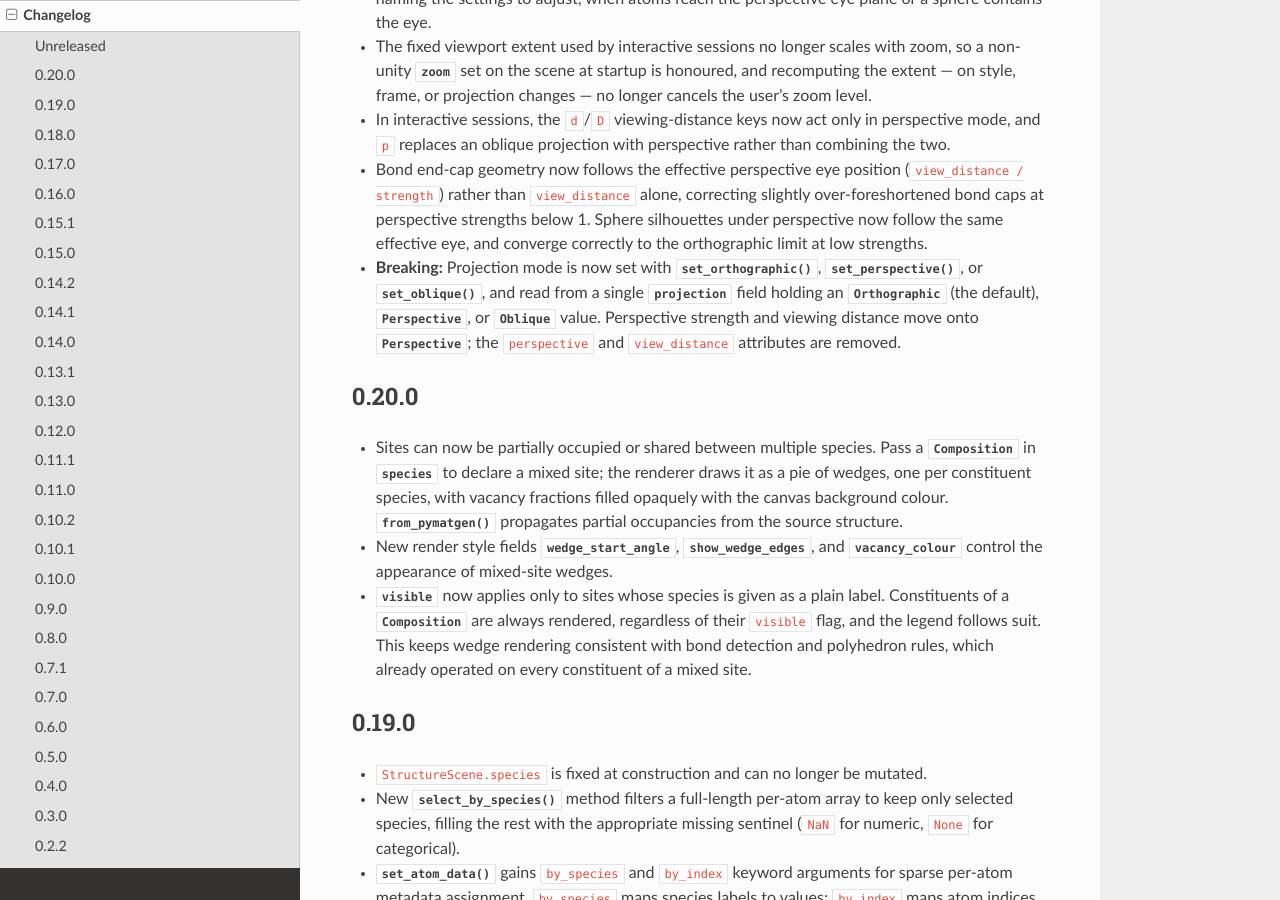
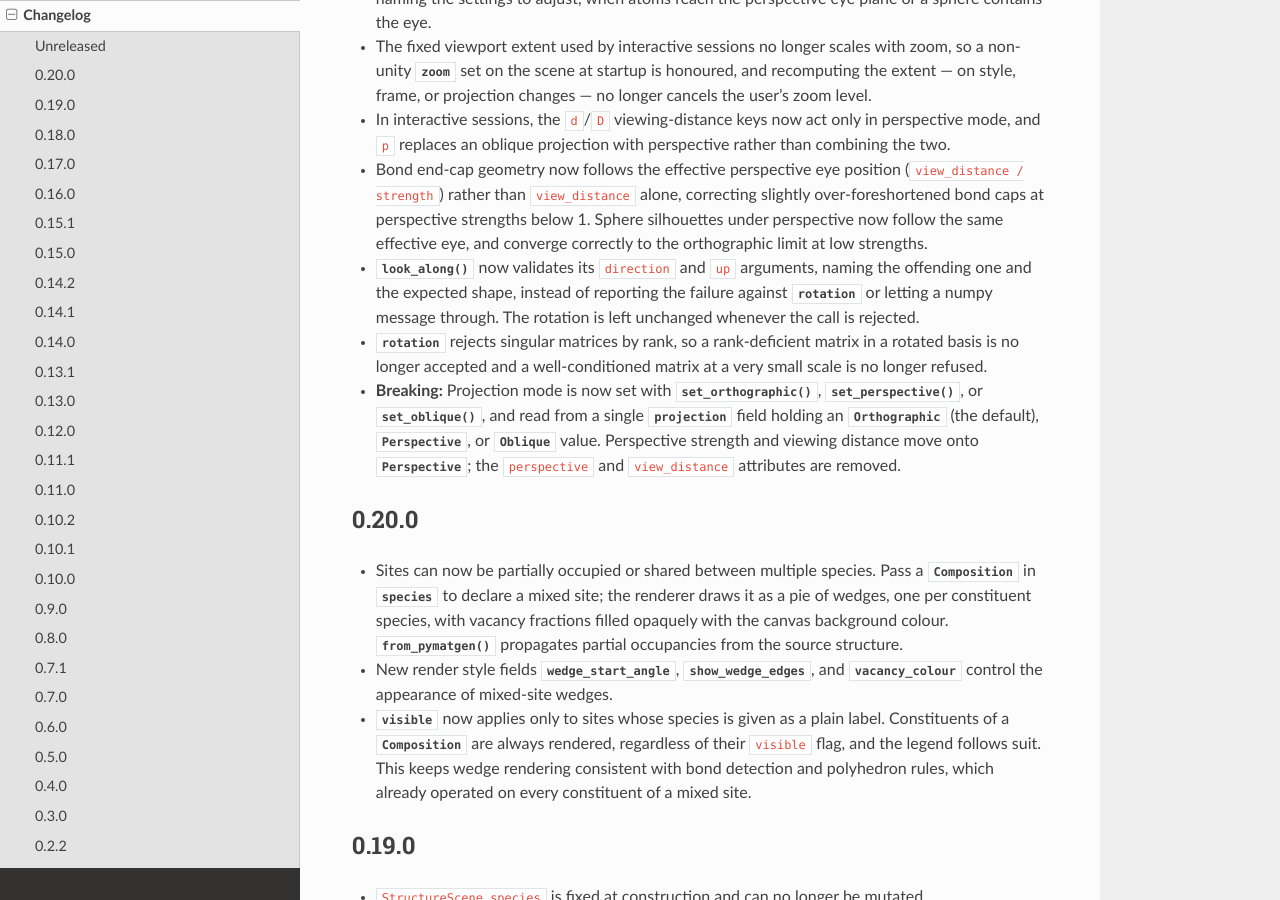
Before and after one commit to bjmorgan/hofmann, a Sphinx documentation site: the page built from docs/changelog.rst, in a window 1280 px wide and 900 px high, scrolled down 374 px. Built offline with Sphinx 7.4.7 and the Read the Docs theme 3.1.0, drawn with Linux system fonts in a browser that asks for light colours.

Commit message:
Record the validation changes in the changelog

```diff
--- a/docs/changelog.rst
+++ b/docs/changelog.rst
@@ -34,6 +34,18 @@
   caps at perspective strengths below 1.  Sphere silhouettes under
   perspective now follow the same effective eye, and converge
   correctly to the orthographic limit at low strengths.
+
+- :meth:`~hofmann.ViewState.look_along` now validates its ``direction``
+  and ``up`` arguments, naming the offending one and the expected
+  shape, instead of reporting the failure against
+  :attr:`~hofmann.ViewState.rotation` or letting a numpy message
+  through.  The rotation is left unchanged whenever the call is
+  rejected.
+
+- :attr:`~hofmann.ViewState.rotation` rejects singular matrices by
+  rank, so a rank-deficient matrix in a rotated basis is no longer
+  accepted and a well-conditioned matrix at a very small scale is no
+  longer refused.
 
 - **Breaking:** Projection mode is now set with
   :meth:`~hofmann.ViewState.set_orthographic`,
```
